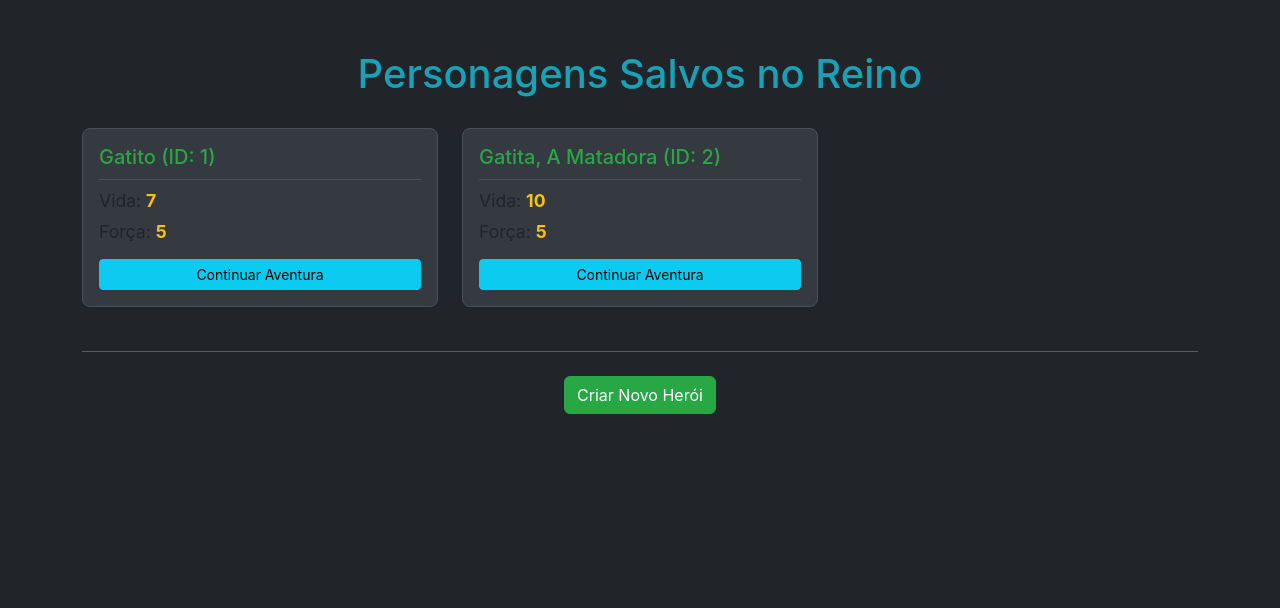
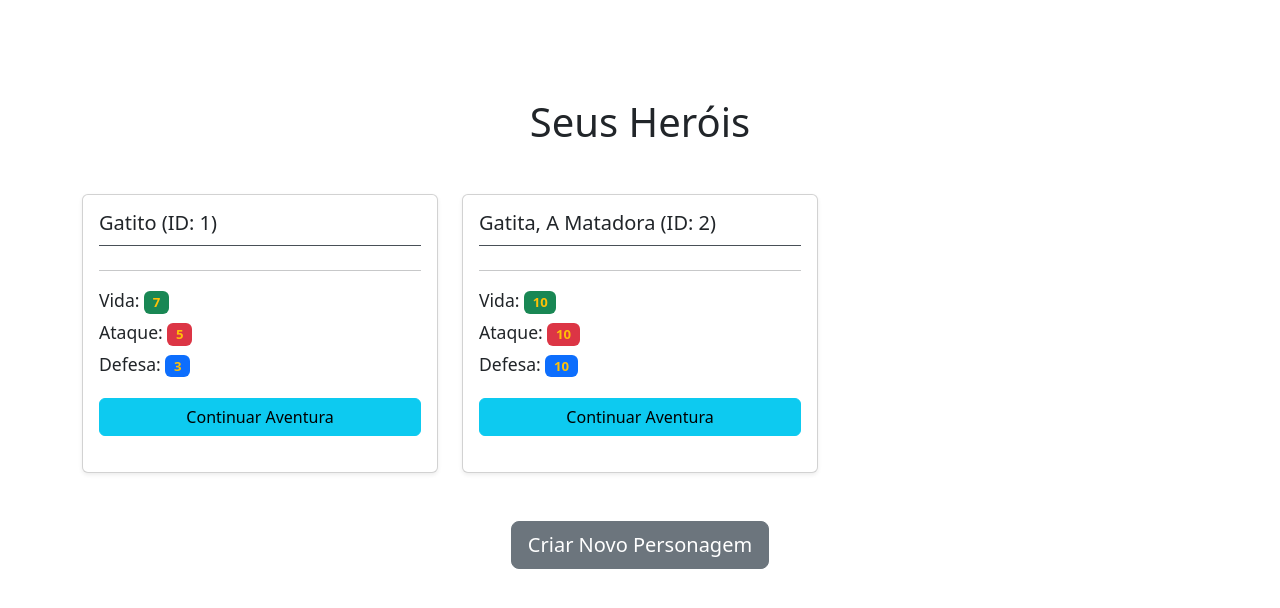
Before and after one commit to CaioTome/rpg-web, a Flask app: page /lista in a window 1280 px wide. Shown: the top 608 px of the page. Run offline with Flask 3, Linux system fonts and the light colour scheme.

Commit message:
Add battle system and service layer to RPG app
Introduces a service layer (services.py) to handle business logic and data access for Personagem entities. Adds a battle route and template (batalha.html) for combat simulation. Updates models.py to support custom attack and defense attributes. Refactors app.py to use the service layer and improves form handling. Enhances character creation and listing templates to support new attributes and battle actions. Updates database configuration for portability.

```diff
--- a/app.py
+++ b/app.py
@@ -1,18 +1,18 @@
 from flask import render_template, request, redirect, url_for
 from config import app, db
-from models import Personagem
+from services import PersonagemService # Importamos o Serviço para usar a lógica e o DAO
+from models import Personagem # Importamos o Modelo apenas para o db.create_all()
 
 # --- Rota Auxiliar: Criar o BD ---
-# Você precisa rodar esta função APENAS UMA VEZ para criar o arquivo .sqlite
 with app.app_context():
     # Cria as tabelas no BD a partir dos modelos definidos em models.py
+    # Execute isso toda vez que houver uma MUDANÇA na estrutura de 'models.py'
     db.create_all()
 
-# --- Rota 1: Raiz ---
+# --- Rota 1: Raiz (Ponto de Entrada) ---
 @app.route('/')
 def index():
-    # MELHORIA DE UX: Redireciona o usuário diretamente para a página de criação de personagem.
-    # Isso elimina o placeholder e guia o usuário para a ação principal.
+    # Redireciona o usuário diretamente para a página de criação, um ponto de partida lógico
     return redirect(url_for('criar_personagem'))
 
 
@@ -20,35 +20,56 @@
 @app.route('/criar', methods=['GET', 'POST'])
 def criar_personagem():
     if request.method == 'POST':
+        # Coleta de dados na Camada de Apresentação
         nome = request.form.get('nome')
+        try:
+            # Captura os valores do formulário e converte para inteiro
+            # Usando .get(key, default) para evitar erros se o campo não vier
+            ataque = int(request.form.get('ataque', 5))
+            defesa = int(request.form.get('defesa', 3))
+        except ValueError:
+            return "Erro: Ataque e Defesa devem ser números inteiros.", 400
 
-        # 1. Lógica de Negócio: Definição de atributos iniciais
-        novo_personagem = Personagem(nome=nome)
-
-        # 2. Acesso a Dados: Salva no BD
+        # APRESENTAÇÃO CHAMA SERVIÇO (Lógica de Negócio + DAO)
         try:
-            db.session.add(novo_personagem)
-            db.session.commit()
+            PersonagemService.criar_novo_personagem(nome, ataque, defesa)
             return redirect(url_for('lista_personagens'))
         except Exception as e:
-            db.session.rollback()
-            print(f"Erro ao criar personagem: {e}")
-            return "Erro ao salvar o personagem.", 500
+            print(f"Erro ao salvar o personagem: {e}")
+            return "Erro interno ao salvar. Verifique o console.", 500
 
-    # GET: Apenas exibe o formulário (Cuidado: certifique-se de ter o arquivo criar_personagem.html!)
+    # GET: Apenas exibe o formulário
     return render_template('criar_personagem.html')
 
 
-# --- Rota 3: LER (READ) ---
+# --- Rota 3: LER (READ) - Listar todos ---
 @app.route('/lista')
 def lista_personagens():
-    # Acesso a Dados: Consulta o BD para buscar TODOS
-    personagens = Personagem.query.all()
+    # APRESENTAÇÃO CHAMA SERVIÇO (DAO)
+    personagens = PersonagemService.listar_personagens()
 
     # Apresentação: Passa a lista para o template
     return render_template('lista_personagens.html', personagens=personagens)
 
 
+# --- Rota 4: UPDATE (Lógica de Combate) ---
+@app.route('/batalha/<int:personagem_id>')
+def batalha(personagem_id):
+    # APRESENTAÇÃO CHAMA SERVIÇO (Lógica de Combate)
+    resultado = PersonagemService.combater_inimigo(personagem_id)
+
+    if not resultado:
+        return "Herói não encontrado.", 404
+
+    # Recupera o herói atualizado para exibir na tela
+    heroi_atualizado = PersonagemService.buscar_por_id(personagem_id)
+
+    # Apresentação: Passa os dados de combate para o template
+    return render_template('batalha.html',
+                           heroi=heroi_atualizado,
+                           log_combate=resultado.log,
+                           inimigo_vida=resultado.inimigo_vida)
+
+
 if __name__ == '__main__':
-    # Rodar o app agora usará a instância 'app' importada de config.py
     app.run(debug=True)
--- /dev/null
+++ b/services.py
@@ -0,0 +1,96 @@
+import random
+from config import db
+from models import Personagem
+from collections import namedtuple
+
+# Objeto simples para armazenar o resultado do combate
+ResultadoCombate = namedtuple("ResultadoCombate", ["personagem_vida", "inimigo_vida", "log"])
+
+def rolar_dado(lados=6):
+    """Lógica de negócio simples: rolar um dado."""
+    return random.randint(1, lados)
+
+# --- DAO (Data Access Object) para Personagem e Lógica de Combate ---
+class PersonagemService:
+    @staticmethod
+    def criar_novo_personagem(nome, ataque_base, defesa_base):
+        """
+        Lógica de Negócio: Cria uma nova instância de Personagem com atributos customizados.
+        """
+        novo_personagem = Personagem(
+            nome=nome,
+            vida=10,
+            ataque=ataque_base,
+            defesa=defesa_base
+        )
+
+        # Acesso a Dados (DAO: Persistência)
+        db.session.add(novo_personagem)
+        db.session.commit()
+        return novo_personagem
+
+    @staticmethod
+    def listar_personagens():
+        """Acesso a Dados: Busca todos os personagens no BD."""
+        return Personagem.query.all()
+
+    @staticmethod
+    def buscar_por_id(id):
+        """Acesso a Dados: Busca um personagem específico."""
+        return Personagem.query.get(id)
+
+    @staticmethod
+    def combater_inimigo(personagem_id):
+        """
+        Lógica de Combate (UPDATE no BD).
+        Simula um ataque contra um inimigo e atualiza a vida do herói.
+        """
+        heroi = PersonagemService.buscar_por_id(personagem_id)
+
+        if not heroi:
+            return None, "Herói não encontrado."
+
+        # Inimigo (Hardcoded, para simplicidade)
+        inimigo_vida_inicial = 6
+        inimigo = {'nome': 'Goblin Furioso', 'ataque': 4, 'defesa': 1, 'vida': inimigo_vida_inicial}
+
+        log_combate = []
+        dado_heroi = rolar_dado()
+
+        # 1. Ataque do Herói
+        dano_bruto_heroi = heroi.ataque + dado_heroi
+        dano_real_heroi = max(0, dano_bruto_heroi - inimigo['defesa'])
+
+        inimigo['vida'] -= dano_real_heroi
+        log_combate.append(f"{heroi.nome} atacou! Dado: {dado_heroi}. Dano causado ao {inimigo['nome']}: {dano_real_heroi}.")
+
+        if inimigo['vida'] <= 0:
+            log_combate.append(f"O {inimigo['nome']} foi derrotado! Herói Venceu!")
+            db.session.commit() # Salva a vida atualizada do herói (se houver cura no futuro)
+            return ResultadoCombate(heroi.vida, 0, log_combate)
+
+        # 2. Contra-Ataque do Inimigo
+        dado_inimigo = rolar_dado()
+        dano_bruto_inimigo = inimigo['ataque'] + dado_inimigo
+        dano_real_inimigo = max(0, dano_bruto_inimigo - heroi.defesa)
+
+        heroi.vida -= dano_real_inimigo
+        log_combate.append(f"{inimigo['nome']} contra-atacou! Dado: {dado_inimigo}. Dano recebido pelo {heroi.nome}: {dano_real_inimigo}.")
+
+        # 3. Verificação de Morte do Herói
+        if heroi.vida <= 0:
+            heroi.vida = 0 # Não deixa vida negativa
+            log_combate.append(f"Seu herói {heroi.nome} foi nocauteado! Fim de Jogo.")
+            # Poderíamos adicionar lógica de deletar ou resetar o herói aqui.
+
+        # 4. Acesso a Dados (DAO: Salva o novo estado de vida no BD)
+        try:
+            db.session.add(heroi)
+            db.session.commit()
+        except Exception as e:
+            db.session.rollback()
+            log_combate.append(f"Erro no BD: {e}")
+
+        return ResultadoCombate(heroi.vida, inimigo['vida'], log_combate)
+
+    # Futuramente, teremos aqui métodos como 'deletar_personagem'
--- a/templates/lista_personagens.html
+++ b/templates/lista_personagens.html
@@ -3,42 +3,52 @@
 <head>
     <meta charset="UTF-8">
     <meta name="viewport" content="width=device-width, initial-scale=1.0">
-    <title>Personagens Salvos</title>
-    <!-- Incluindo Bootstrap para classes utilitárias -->
+    <title>Lista de Heróis</title>
+    <!-- Link para o arquivo CSS externo (Separação de Preocupações) -->
+    <link rel="stylesheet" href="{{ url_for('static', filename='styles.css') }}">
     <link href="https://cdn.jsdelivr.net/npm/bootstrap@5.3.3/dist/css/bootstrap.min.css" rel="stylesheet">
-    <!-- Link para nosso arquivo CSS externo, aplicando Separação de Preocupações -->
-    <link rel="stylesheet" href="{{ url_for('static', filename='styles.css') }}">
 </head>
 <body>
-    <!-- Usando a classe lista-container para aplicar o estilo de listagem do CSS externo -->
-    <div class="container lista-container">
-        <h1 class="text-center">Personagens Salvos no Reino</h1>
+    <div class="container mt-5">
+        <h1 class="text-center mb-5">Seus Heróis</h1>
 
         {% if personagens %}
-            <div class="row">
+            <div class="row g-4">
                 <!-- Loop que passa por cada objeto Personagem na lista 'personagens' -->
                 {% for personagem in personagens %}
                     <div class="col-md-6 col-lg-4">
-                        <div class="card p-3">
+                        <div class="card p-3 shadow-sm h-100">
                             <h5 class="card-title">{{ personagem.nome }} (ID: {{ personagem.id }})</h5>
+                            <hr>
                             <div class="stats">
-                                <p>Vida: <span>{{ personagem.vida }}</span></p>
-                                <p>Força: <span>{{ personagem.forca }}</span></p>
+                                <p>Vida: <span class="badge bg-{{ 'danger' if personagem.vida <= 0 else 'success' }}">{{ personagem.vida }}</span></p>
+                                <p>Ataque: <span class="badge bg-danger">{{ personagem.ataque }}</span></p>
+                                <p>Defesa: <span class="badge bg-primary">{{ personagem.defesa }}</span></p>
                             </div>
-                            <!-- Futuro link para a rota de batalha -->
-                            <a href="#" class="btn btn-sm btn-info mt-2">Continuar Aventura</a>
+
+                            <!-- Botão de Ação -->
+                            <div class="mt-3">
+                                {% if personagem.vida > 0 %}
+                                    <a href="{{ url_for('batalha', personagem_id=personagem.id) }}" class="btn btn-info w-100">
+                                        Continuar Aventura
+                                    </a>
+                                {% else %}
+                                    <button class="btn btn-secondary w-100" disabled>Nocauteado (Vida 0)</button>
+                                {% endif %}
+                            </div>
                         </div>
                     </div>
                 {% endfor %}
             </div>
         {% else %}
             <div class="alert alert-warning text-center" role="alert">
-                Nenhum herói encontrado. Crie o seu primeiro herói agora!
+                Nenhum herói encontrado. <a href="{{ url_for('criar_personagem') }}">Crie um novo herói!</a>
             </div>
         {% endif %}
 
-        <hr class="my-4">
-        <p class="text-center"><a href="{{ url_for('criar_personagem') }}" class="btn btn-success">Criar Novo Herói</a></p>
+        <p class="text-center mt-5">
+            <a href="{{ url_for('criar_personagem') }}" class="btn btn-lg btn-secondary">Criar Novo Personagem</a>
+        </p>
     </div>
 </body>
 </html>
```
Also changed, not shown: config.py (+7 -6 lines), models.py (+14 -22 lines), templates/batalha.html (added, +57 -0 lines), templates/criar_personagem.html (+23 -15 lines), rpg_db.sqlite (added).
